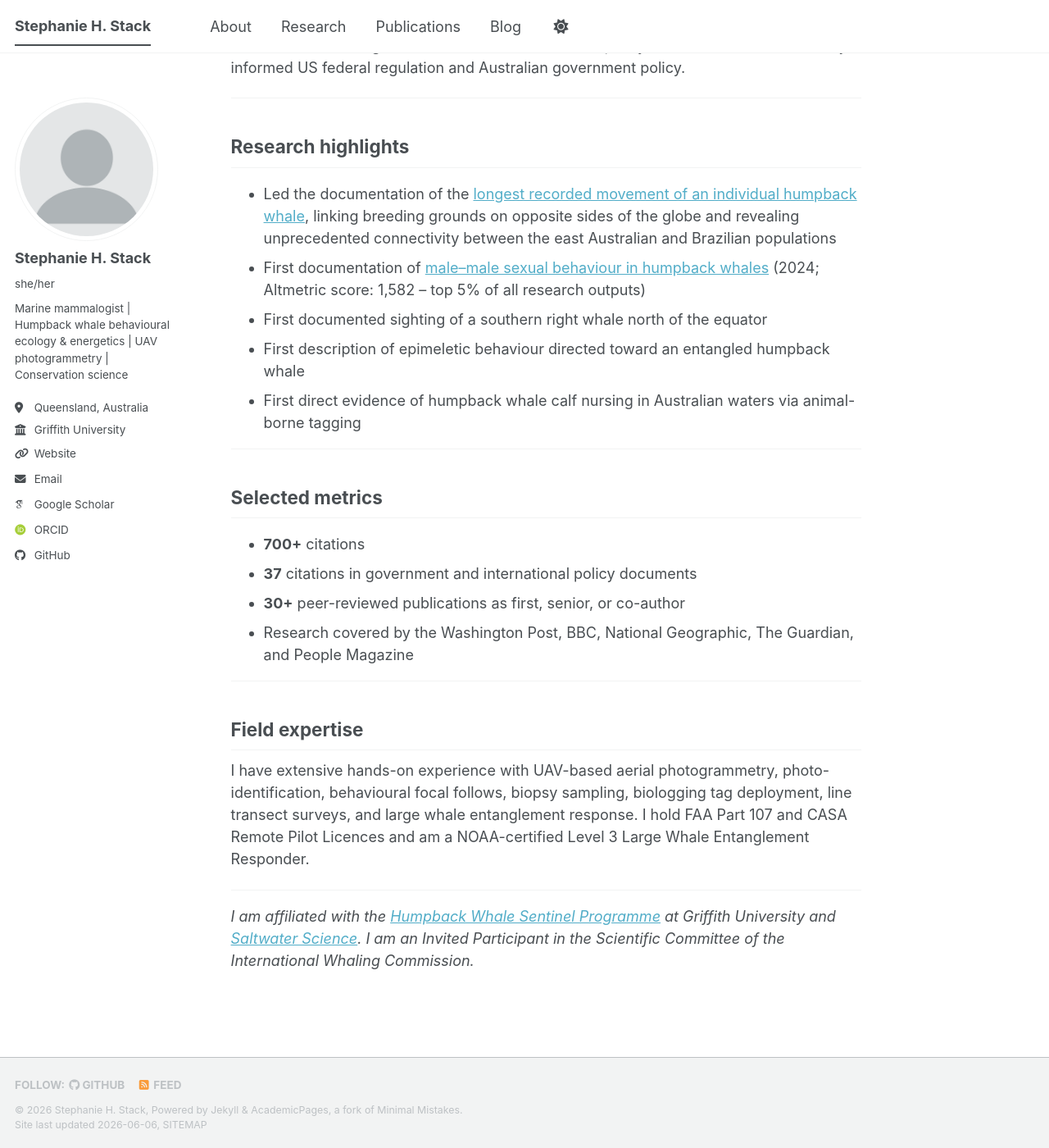
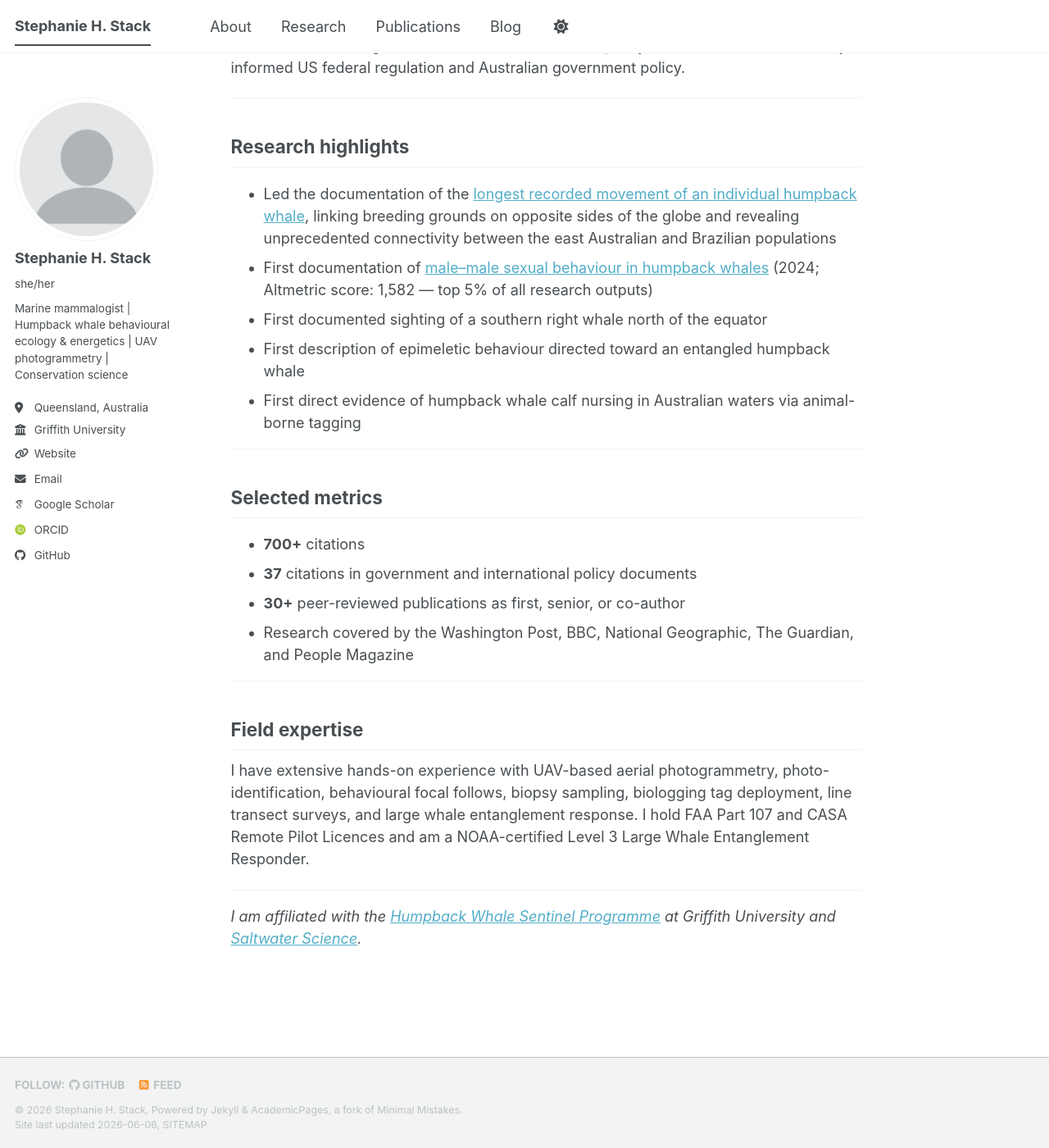
Before and after one commit to stephaniestack/stephaniestack.github.io, a Jekyll site: the page built from _pages/about.md, in a window 1280 px wide and 1400 px high, scrolled down 499 px. Shown: the whole window at 82% size. Built offline with Jekyll 4.4.1, drawn with Linux system fonts in a browser that asks for light colours; some web fonts are replaced; a script bundle is joined from its source files by our own code; library files that are not in the unit come from our copies.

Commit message:
Add files via upload

```diff
--- a/_pages/about.md
+++ b/_pages/about.md
@@ -18,7 +18,7 @@ Prior to returning to graduate school, I spent a decade as Chief Research Biolog
 ## Research highlights
 
 - Led the documentation of the [longest recorded movement of an individual humpback whale](https://royalsocietypublishing.org/doi/10.1098/rsos.260251), linking breeding grounds on opposite sides of the globe and revealing unprecedented connectivity between the east Australian and Brazilian populations
-- First documentation of [male--male sexual behaviour in humpback whales](https://onlinelibrary.wiley.com/doi/10.1111/MMS.13119) (2024; Altmetric score: 1,582 -- top 5% of all research outputs)
+- First documentation of [male–male sexual behaviour in humpback whales](https://onlinelibrary.wiley.com/doi/10.1111/MMS.13119) (2024; Altmetric score: 1,582 — top 5% of all research outputs)
 - First documented sighting of a southern right whale north of the equator
 - First description of epimeletic behaviour directed toward an entangled humpback whale
 - First direct evidence of humpback whale calf nursing in Australian waters via animal-borne tagging
@@ -40,4 +40,4 @@ I have extensive hands-on experience with UAV-based aerial photogrammetry, photo
 
 ---
 
-*I am affiliated with the [Humpback Whale Sentinel Programme](https://www.griffith.edu.au) at Griffith University and [Saltwater Science](https://saltwaterscience.org). I am an Invited Participant in the Scientific Committee of the International Whaling Commission.*
+*I am affiliated with the [Humpback Whale Sentinel Programme](https://www.griffith.edu.au/griffith-sciences/southern-ocean-persistent-organic-pollutants-program) at Griffith University and [Saltwater Science](https://www.saltwaterscience.org/home).*
```
